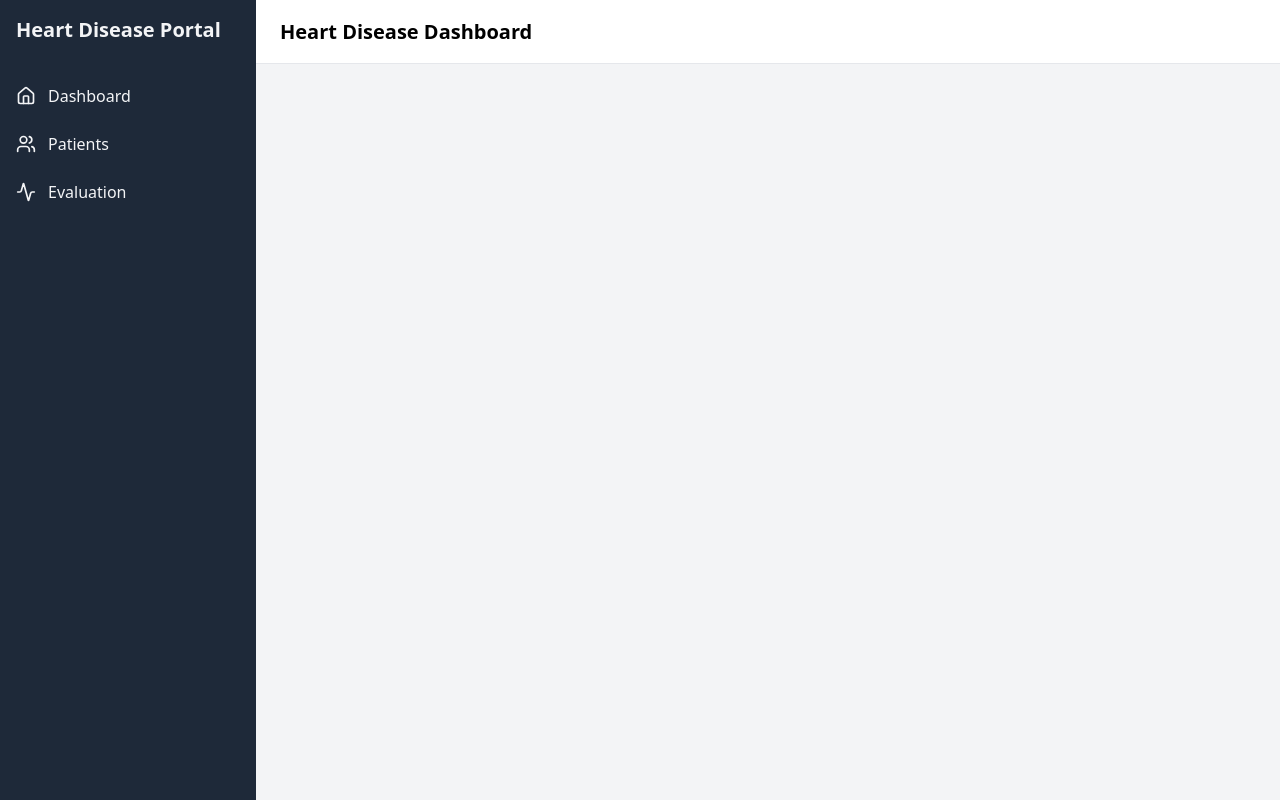
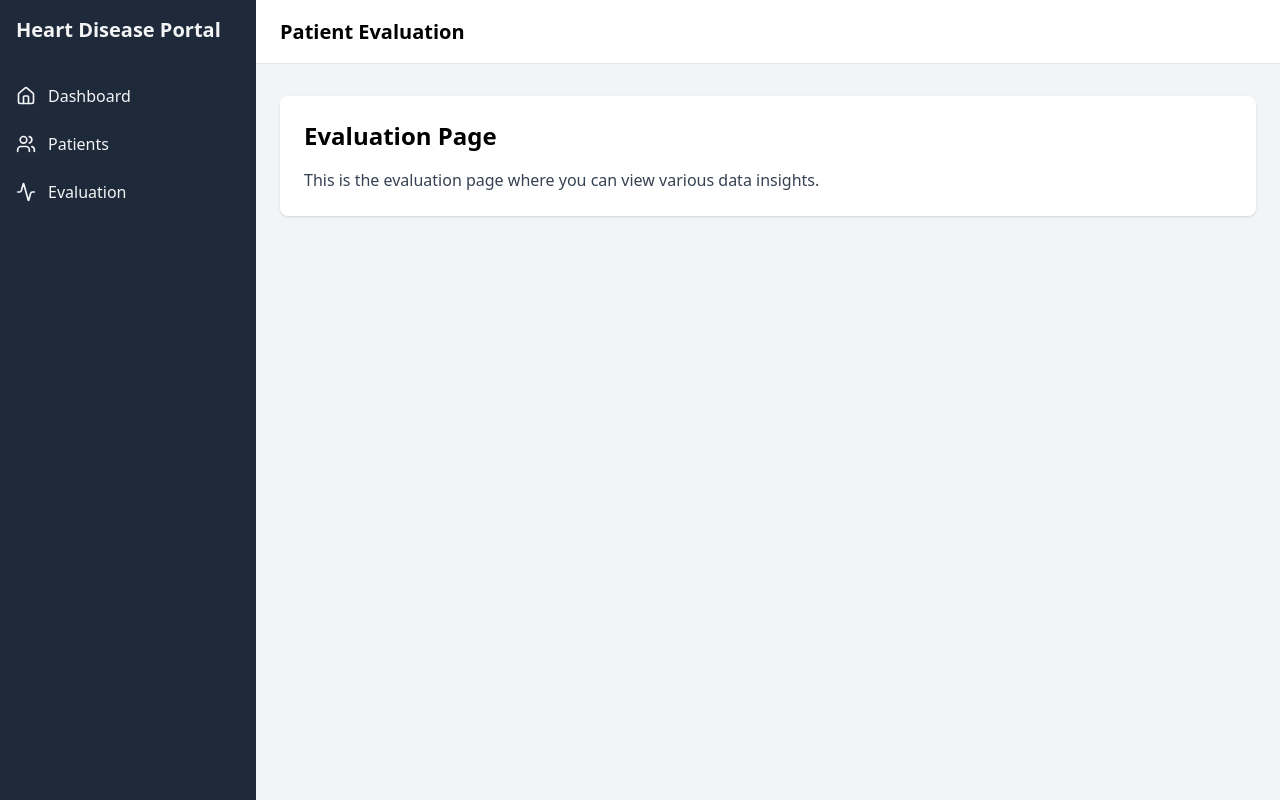
Before and after one commit to najikadri/heart-disease-prediction, a React (Vite) app in the folder frontend/: page /evaluation in a window 1280 px wide. Built offline with nearby package versions, Linux system fonts and the light colour scheme.

Commit message:
Setup main routing and pages

```diff
--- a/frontend/package.json
+++ b/frontend/package.json
@@ -11,9 +11,11 @@
   },
   "dependencies": {
     "@tailwindcss/vite": "^4.1.8",
+    "@types/react-router-dom": "^5.3.3",
     "lucide-react": "^0.513.0",
     "react": "^19.1.0",
     "react-dom": "^19.1.0",
+    "react-router-dom": "^7.6.2",
     "tailwindcss": "^4.1.8"
   },
   "devDependencies": {
--- a/frontend/src/App.tsx
+++ b/frontend/src/App.tsx
@@ -1,15 +1,8 @@
-import DashboardLayout from "./components/DashboardLayout"
-import Topbar from "./components/Topbar"
+import { RouterProvider } from "react-router-dom"
+import { router } from "./routes"
 
 function App() {
-
-  return (
-    <>
-      <Topbar />
-      <DashboardLayout>
-      </DashboardLayout>
-    </>
-  )
+  return <RouterProvider router={router} />
 }
 
 export default App
--- a/frontend/src/components/Sidebar.tsx
+++ b/frontend/src/components/Sidebar.tsx
@@ -1,9 +1,9 @@
 import { Home, Users, Activity } from "lucide-react";
 
 const navLinks = [
-    { name: "Dashboard", href: "#", icon: <Home className="w-5 h-5" /> },
-    { name: "Patients", href: "#", icon: <Users className="w-5 h-5" /> },
-    { name: "Evaluation", href: "#", icon: <Activity className="w-5 h-5" /> },
+    { name: "Dashboard", href: "/", icon: <Home className="w-5 h-5" /> },
+    { name: "Patients", href: "/patients", icon: <Users className="w-5 h-5" /> },
+    { name: "Evaluation", href: "/evaluation", icon: <Activity className="w-5 h-5" /> },
     // { name: "Settings", href: "#", icon: <Settings className="w-5 h-5" /> },
 ];
 
--- /dev/null
+++ b/frontend/src/pages/dashboard/AnalysisPage.tsx
@@ -0,0 +1,9 @@
+import Card from "../../components/Card"
+
+function AnalysisPage() {
+  return (
+    <Card title="Analysis Page" description="This is the analysis page where you can view various data insights." />
+  );
+}
+
+export default AnalysisPage;
--- /dev/null
+++ b/frontend/src/pages/dashboard/PatientsPage.tsx
@@ -0,0 +1,9 @@
+import Card from "../../components/Card"
+
+function PatientsPage() {
+  return (
+    <Card title="Patients Page" description="This is the patients page where you can view various data insights." />
+  );
+}
+
+export default PatientsPage;
--- /dev/null
+++ b/frontend/src/pages/dashboard/PredictionPage.tsx
@@ -0,0 +1,9 @@
+import Card from "../../components/Card"
+
+function PredictionPage() {
+  return (
+    <Card title="Evaluation Page" description="This is the evaluation page where you can view various data insights." />
+  );
+}
+
+export default PredictionPage;
--- /dev/null
+++ b/frontend/src/routes.tsx
@@ -0,0 +1,24 @@
+import { createBrowserRouter, Outlet } from "react-router-dom";
+import type { RouteObject } from "react-router-dom";
+
+import AnalysisPage from "./pages/dashboard/AnalysisPage";
+import PatientsPage from "./pages/dashboard/PatientsPage";
+import PredictionPage from "./pages/dashboard/PredictionPage";
+import DashboardLayout from "./components/DashboardLayout";
+import Topbar from "./components/Topbar";
+
+
+// Type-safe route configuration
+export const routes: RouteObject[] = [
+    {
+        path: "/",
+        element: <DashboardLayout><Outlet /></DashboardLayout>,
+        children: [
+            { index: true, element: <><Topbar /><AnalysisPage /></> },
+            { path: "patients", element: <><Topbar title="Patients Records" /><PatientsPage /></> },
+            { path: "evaluation", element: <><Topbar title="Patient Evaluation" /><PredictionPage /></> },
+        ]
+    }
+];
+
+export const router = createBrowserRouter(routes);
```
Also changed, not shown: 1 other file (tests, documents, lock files or other folders).
